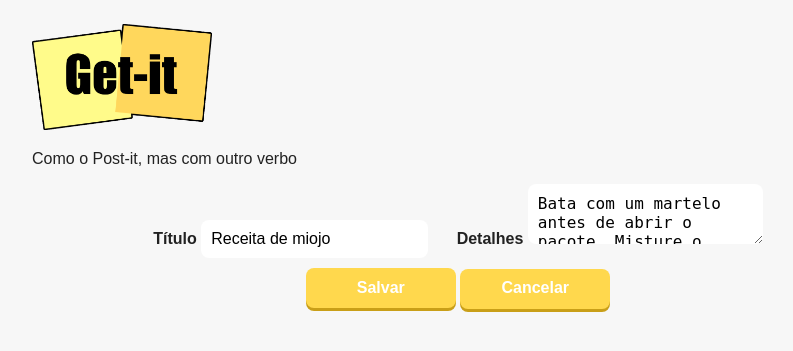
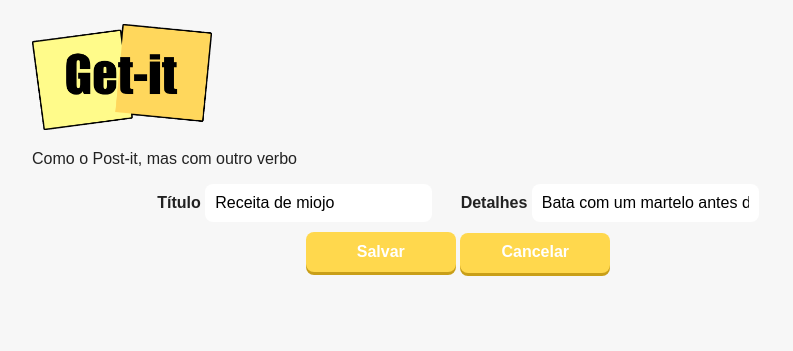
Before and after one commit to Daniel-Vinicius/progeficaz-projeto1, a Flask app: page /update/1 in a window 1280 px wide. Shown: the top 351 px of the page, without its empty margins (182-975 px from the left). Run offline with Flask 3, Linux system fonts and the light colour scheme; data comes from the database, SQL or seed files in the repository; both versions use the stored data as it was after the commit.

Commit message:
fix Fav note

```diff
--- a/static/templates/edit.html
+++ b/static/templates/edit.html
@@ -17,7 +17,7 @@
       <label for="titulo">Título</label>
       <input id="titulo" type="text" name="titulo" value="{defaultTitle}" />
       <label for="detalhes" class="detail">Detalhes</label>
-      <textarea id="detalhes" name="detalhes" width="200px">{defaultDetail}</textarea>
+      <input id="detalhes" name="detalhes" width="200px" value="{defaultDetail}"></input>
     </div>
     <div>
       <button type="submit">Salvar</button>
```
Also changed, not shown: banco.db, 1 other file.
